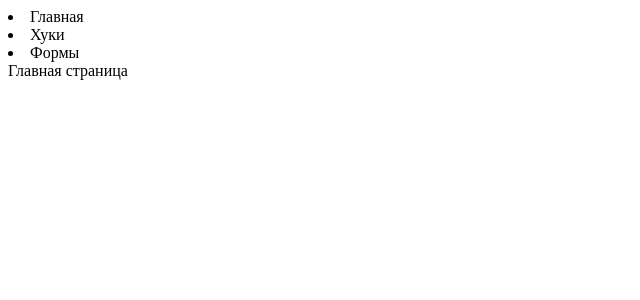
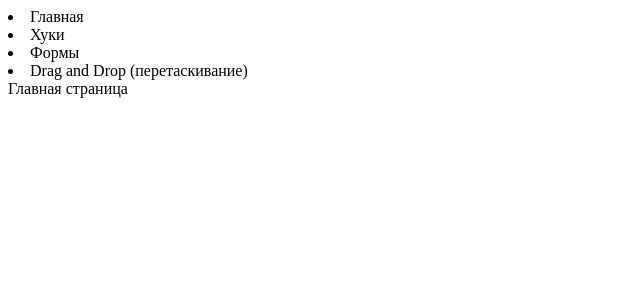
Before and after one commit to Ad-Abzatov/react-examples, a React (Create React App) app: page / in a window 1280 px wide. Shown: the top 300 px of the page, without its empty margins (0-640 px from the left). Built offline with nearby package versions, Linux system fonts and the light colour scheme.

Commit message:
dnd begin

```diff
--- a/src/components/AppRouter.tsx
+++ b/src/components/AppRouter.tsx
@@ -1,8 +1,9 @@
 import { Route, Routes } from "react-router-dom"
-import { FORMS_ROUTE, HOME_ROUTE, HOOKS_ROUTE } from "../utils/consts"
+import { DND_ROUTE, FORMS_ROUTE, HOME_ROUTE, HOOKS_ROUTE } from "../utils/consts"
 import Home from "../pages/Home"
 import Hooks from "../pages/Hooks"
 import Forms from "../pages/Forms"
+import DragNDrop from "../pages/DragNDrop"
 
 const AppRouter = () => {
   return (
@@ -10,6 +11,7 @@ const AppRouter = () => {
       <Route path={HOME_ROUTE} element={<Home />} />
       <Route path={HOOKS_ROUTE} element={<Hooks />} />
       <Route path={FORMS_ROUTE} element={<Forms />} />
+      <Route path={DND_ROUTE} element={<DragNDrop />} />
     </Routes>
   )
 }
--- a/src/components/Navbar.tsx
+++ b/src/components/Navbar.tsx
@@ -1,6 +1,6 @@
 import { useState } from "react";
 import { useNavigate } from "react-router-dom"
-import { FORMS_ROUTE, HOME_ROUTE, HOOKS_ROUTE } from "../utils/consts";
+import { DND_ROUTE, FORMS_ROUTE, HOME_ROUTE, HOOKS_ROUTE } from "../utils/consts";
 
 const Navbar = () => {
   const navigate = useNavigate();
@@ -17,6 +17,7 @@ const Navbar = () => {
         <li onClick={() => handleNavigation(HOME_ROUTE)}>Главная</li>
         <li onClick={() => handleNavigation(HOOKS_ROUTE)}>Хуки</li>
         <li onClick={() => handleNavigation(FORMS_ROUTE)}>Формы</li>
+        <li onClick={() => handleNavigation(DND_ROUTE)}>Drag and Drop (перетаскивание)</li>
       </div>
     </nav>
   )
--- /dev/null
+++ b/src/pages/DragNDrop.tsx
@@ -0,0 +1,9 @@
+const DragNDrop = () => {
+  return (
+    <div>
+      Здесь будет драг н дроп
+    </div>
+  )
+}
+
+export default DragNDrop
--- a/src/utils/consts.tsx
+++ b/src/utils/consts.tsx
@@ -1,3 +1,4 @@
 export const HOME_ROUTE = '/';
 export const HOOKS_ROUTE = '/hooks';
 export const FORMS_ROUTE = '/forms';
+export const DND_ROUTE = '/dragndrop';
```
